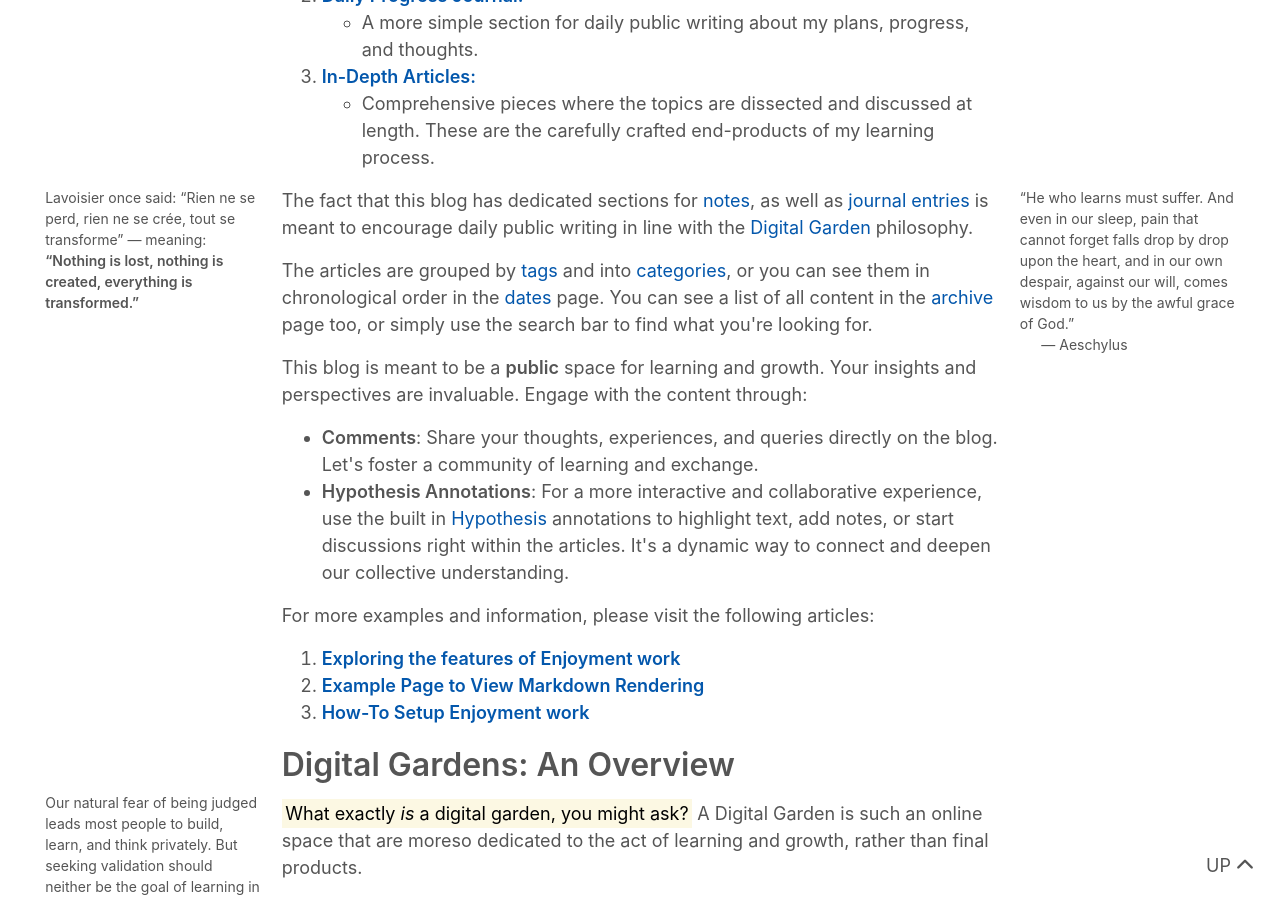
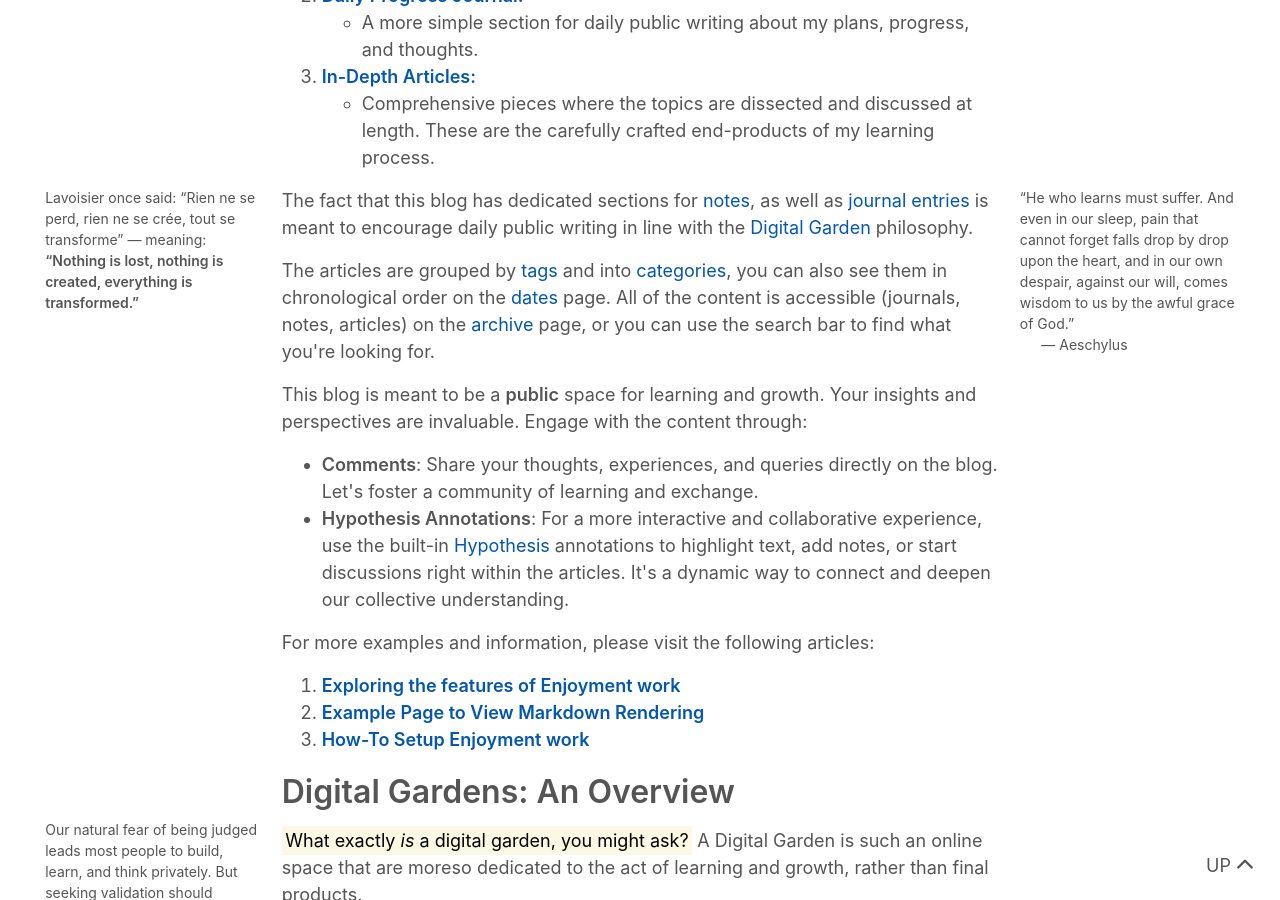
Before and after one commit to terbed/blog, a Jekyll site: the page built from index.md, in a window 1280 px wide and 900 px high, scrolled down 666 px. Built offline with Jekyll 4.4.1, drawn with Linux system fonts in a browser that asks for light colours; nearby versions of some CDN libraries.

Commit message:
minor updates, corrections

```diff
--- a/index.md
+++ b/index.md
@@ -28,13 +28,13 @@ and in our own despair, against our will, comes wisdom to us by the awful grace
 The fact that this blog has dedicated sections for [notes](/notes), as well as [journal entries](/journals) is meant
 to encourage daily public writing in line with the [Digital Garden](#digital-gardens-an-overview) philosophy.
 
-The articles are grouped by [tags](/tags) and into [categories](/categories), or you can see them in chronological order in the [dates](/dates) page.
-You can see a list of all content in the [archive](/archive) page too, or simply use the search bar to find what you're looking for.
+The articles are grouped by [tags](/tags) and into [categories](/categories), you can also see them in chronological order on the [dates](/dates) page.
+All of the content is accessible (journals, notes, articles) on the [archive](/archive) page, or you can use the search bar to find what you're looking for.
 
 This blog is meant to be a **public** space for learning and growth.
 Your insights and perspectives are invaluable. Engage with the content through:
 - __Comments__: Share your thoughts, experiences, and queries directly on the blog. Let's foster a community of learning and exchange.
-- __Hypothesis Annotations__: For a more interactive and collaborative experience, use the built in [Hypothesis](https://web.hypothes.is/){:target="_blank"} annotations to highlight text, add notes, or start discussions right within the articles. It's a dynamic way to connect and deepen our collective understanding.
+- __Hypothesis Annotations__: For a more interactive and collaborative experience, use the built-in [Hypothesis](https://web.hypothes.is/){:target="_blank"} annotations to highlight text, add notes, or start discussions right within the articles. It's a dynamic way to connect and deepen our collective understanding.
 
 For more examples and information, please visit the following articles:
 
```
